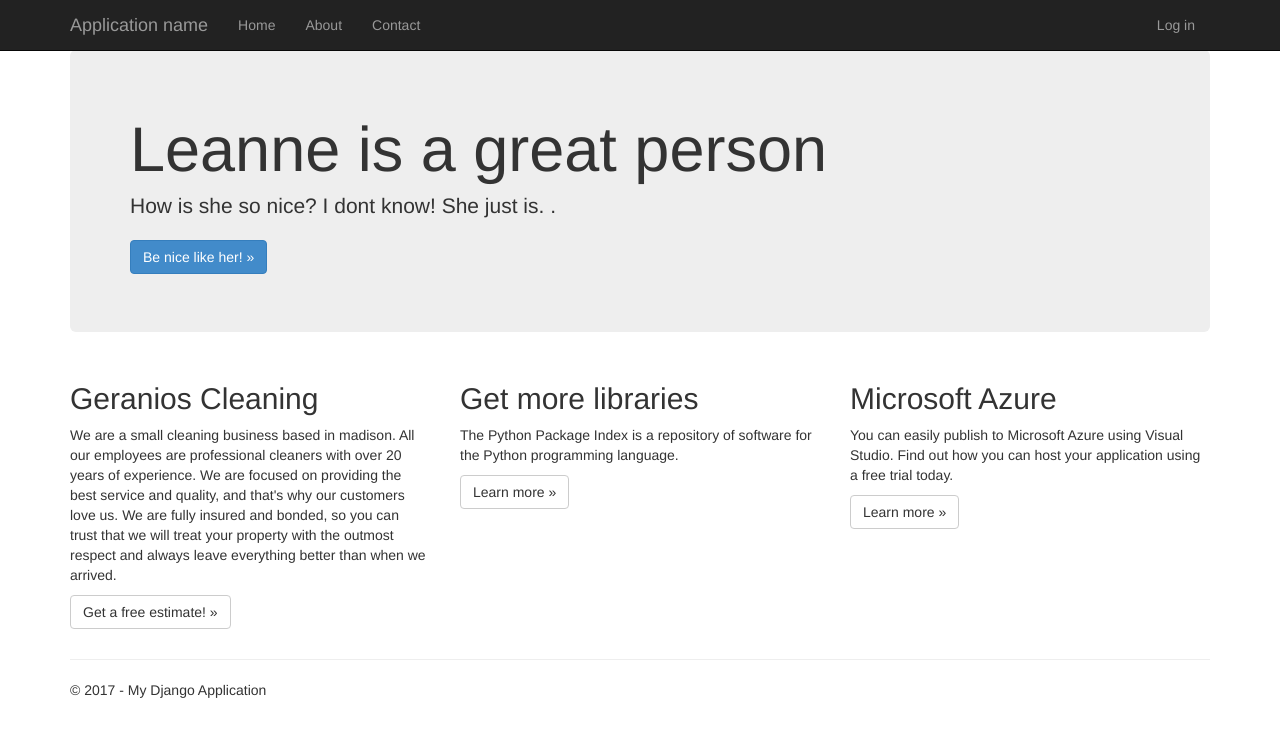
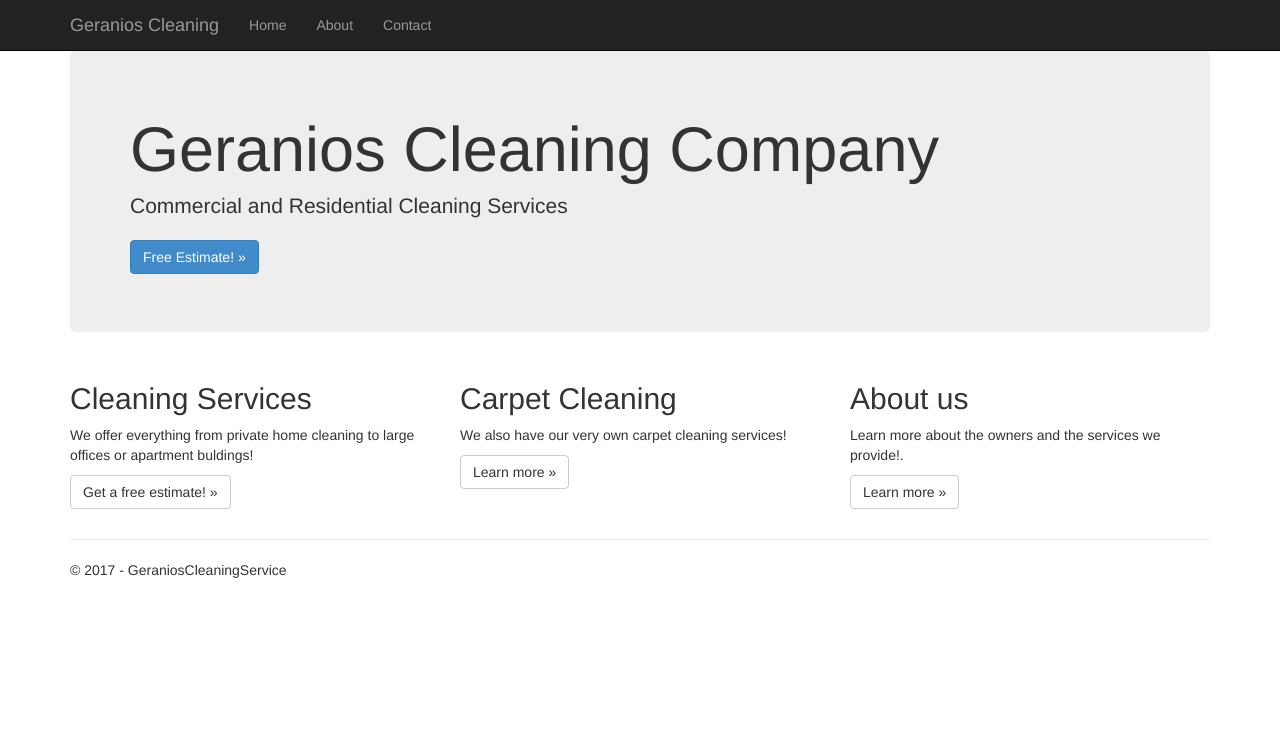
Before and after one commit to KoeSeph/NewSite, a Django app: page / in a window 1280 px wide. Shown: the top 737 px of the page. Run offline with Django 3.2, Linux system fonts and the light colour scheme; some libraries are stand-ins or nearby versions.

Commit message:
added things

```diff
--- a/DjangoWebProject1/app/templates/app/index.html
+++ b/DjangoWebProject1/app/templates/app/index.html
@@ -3,30 +3,28 @@
 {% block content %}
 
 <div class="jumbotron">
-    <h1>Leanne is a great person</h1>
-    <p class="lead">How is she so nice? I dont know! She just is. .</p>
-    <p><a href="https://www.djangoproject.com/" class="btn btn-primary btn-large">Be nice like her! &raquo;</a></p>
+    <h1>Geranios Cleaning Company</h1>
+    <p class="lead">Commercial and Residential Cleaning Services</p>
+    <p><a href={% url 'contact'%} class="btn btn-primary btn-large">Free Estimate! &raquo;</a></p>
 </div>
 
 <div class="row">
     <div class="col-md-4">
-        <h2>Geranios Cleaning</h2>
+        <h2>Cleaning Services</h2>
         <p>
-            We are a small cleaning business based in madison. All our employees are professional cleaners with over 20 years of experience. We are focused on providing the best service and quality,
-            and that's why our customers love us. We are fully insured and bonded, so you can trust that we will treat your property with the outmost
-            respect and always leave everything better than when we arrived.
+            We offer everything from private home cleaning to large offices or apartment buldings!
         </p>
         <p><a class="btn btn-default" href={% url 'contact' %}>Get a free estimate! &raquo;</a></p>
     </div>
     <div class="col-md-4">
-        <h2>Get more libraries</h2>
-        <p>The Python Package Index is a repository of software for the Python programming language.</p>
+        <h2>Carpet Cleaning</h2>
+        <p>We also have our very own carpet cleaning services! </p>
         <p><a class="btn btn-default" href="https://pypi.org/">Learn more &raquo;</a></p>
     </div>
     <div class="col-md-4">
-        <h2>Microsoft Azure</h2>
-        <p>You can easily publish to Microsoft Azure using Visual Studio. Find out how you can host your application using a free trial today.</p>
-        <p><a class="btn btn-default" href="http://azure.microsoft.com">Learn more &raquo;</a></p>
+        <h2>About us</h2>
+        <p>Learn more about the owners and the services we provide!.</p>
+        <p><a class="btn btn-default" href={% url 'about'%}>Learn more &raquo;</a></p>
     </div>
 </div>
 
--- a/DjangoWebProject1/app/templates/app/layout.html
+++ b/DjangoWebProject1/app/templates/app/layout.html
@@ -19,7 +19,7 @@
                     <span class="icon-bar"></span>
                     <span class="icon-bar"></span>
                 </button>
-                <a href="/" class="navbar-brand">Application name</a>
+                <a href="/" class="navbar-brand">Geranios Cleaning</a>
             </div>
             <div class="navbar-collapse collapse">
                 <ul class="nav navbar-nav">
@@ -27,7 +27,6 @@
                     <li><a href="{% url 'about' %}">About</a></li>
                     <li><a href="{% url 'contact' %}">Contact</a></li>
                 </ul>
-                {% include 'app/loginpartial.html' %}
             </div>
         </div>
     </div>
@@ -36,7 +35,7 @@
 {% block content %}{% endblock %}
         <hr/>
         <footer>
-            <p>&copy; {{ year }} - My Django Application</p>
+            <p>&copy; {{ year }} - GeraniosCleaningService</p>
         </footer>
     </div>
 
```
Also changed, not shown: DjangoWebProject1/app/templates/app/about.html (+10 -3 lines), 2 other files.
